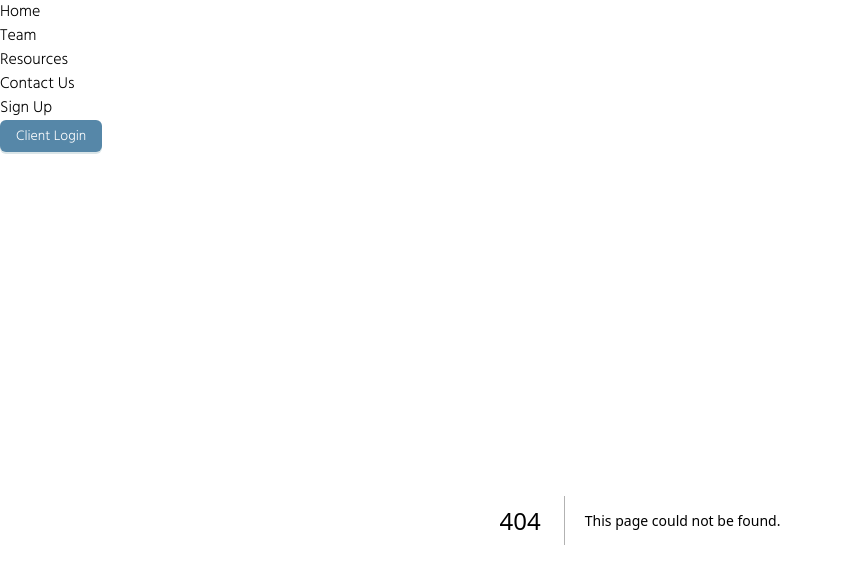
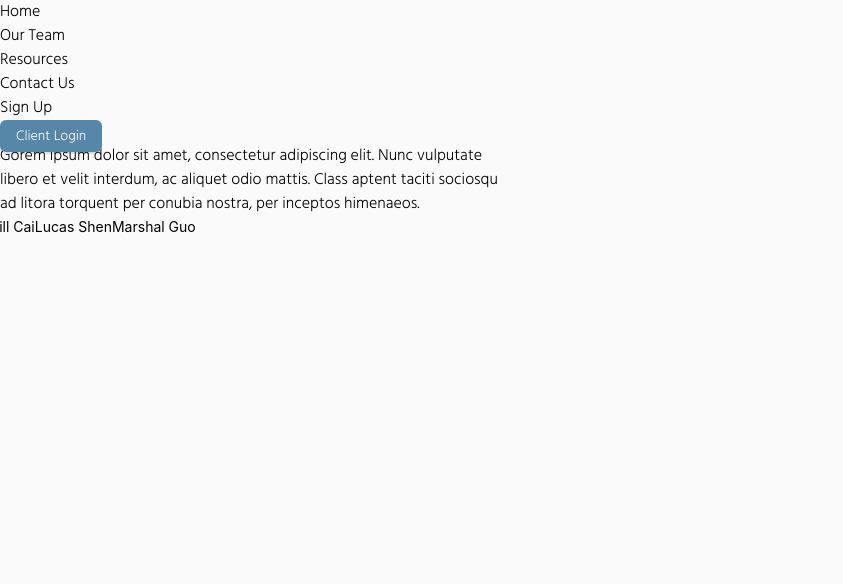
Before and after one commit to jiayishen21/marble, a Next.js app: page /our-team in a window 1280 px wide. Before the commit this address had no page. Shown: the top 584 px of the page, without its empty margins (0-843 px from the left). Built offline with nearby package versions, Linux system fonts and the light colour scheme.

Commit message:
index fixes

```diff
--- a/components/layout/Layout.tsx
+++ b/components/layout/Layout.tsx
@@ -17,7 +17,7 @@ export default function Layout({ children }: PropsWithChildren<any>) {
     style={!blank ? {display:"grid",gridTemplateRows:`${navHeight}px auto 100px`
     }:{display:"grid",gridTemplateRows: "0 100% 100px"}}>
         {/* <div className="absolute top-0 left-0 w-screen h-screen bg-landing z-[-1] pointer-events-none"/> */}
-        <Navbar navRef={navRef} blank={blank}/>
+        <Navbar navRef={navRef} blank={blank} router={router}/>
         <div className="flex h-full overflow-scroll">
             {children}
         </div>
--- a/components/layout/Navbar.tsx
+++ b/components/layout/Navbar.tsx
@@ -1,15 +1,22 @@
-import React, { MutableRefObject } from "react";
+import React, { MutableRefObject, useEffect, useState } from "react";
 import Image from "next/image";
 import Link from "next/link";
 import { PublicNavOptions } from "../../data/NavOptions";
 import { Button } from "antd";
+import { NextRouter } from "next/router";
 
 interface Props{
   navRef:MutableRefObject<any>,
-  blank: boolean
+  blank: boolean,
+  router: NextRouter
 }
 
-export default function Navbar({navRef, blank}:Props) {
+export default function Navbar({navRef, blank, router}:Props) {
+  const [currentRoute, setCurrentRoute] = useState<string>('')
+
+  useEffect(() => {
+    setTimeout(() => {setCurrentRoute(router.asPath)}, 100)
+  }, [router.asPath])
 
   return blank ?
     <nav className="relative px-12 py-4" ref={navRef}>
@@ -47,8 +54,10 @@ export default function Navbar({navRef, blank}:Props) {
             <div key={key}>
               <Link href={opt.route}>
                 <li className="nav-option text-semiblack hover:text-lapis
-                hover:scale-[1.04]
-                transition-all duration-300">{opt.title}</li>
+                transition-all duration-300 px-1"
+                style={{
+                  // fontWeight: currentRoute === opt.route ? 700 : 500
+                }}>{opt.title}</li>
               </Link>
             </div>
           ))}
--- a/data/NavOptions.tsx
+++ b/data/NavOptions.tsx
@@ -15,20 +15,20 @@ const BaseNavOptions:NavOption[] = [
         dropdown: <></>
     },
     {
-        title: "Team",
-        route: "/",
+        title: "Our Team",
+        route: "/our-team",
         icon: "",
         dropdown: <></>
     },
     {
         title: "Resources",
-        route: "/",
+        route: "/resources",
         icon: "",
         dropdown: <></>
     },
     {
         title: "Contact Us",
-        route: "/",
+        route: "/contact",
         icon: "",
         dropdown: <></>
     },
--- /dev/null
+++ b/data/TeamData.tsx
@@ -0,0 +1,70 @@
+type Member = {
+    name:string,
+    image:string,
+    title:string,
+    linkedin?:string,
+    email?:string,
+}
+
+const PrimaryTeamData:Member[] = [
+    {
+        name: "Bill Cai",
+        image: "https://slimescholars.com/assets/secrets/haha.jpeg",
+        title: "Fund Manager",
+    },
+    {
+        name: "Lucas Shen",
+        image: "https://slimescholars.com/assets/secrets/haha.jpeg",
+        title: "Fund Manager",
+    },
+    {
+        name: "Marshal Guo",
+        image: "https://slimescholars.com/assets/secrets/haha.jpeg",
+        title: "Fund Manager",
+    }
+]
+
+const SecondaryTeamData:Member[] = [
+    {
+        name: "John Doe",
+        image: "https://slimescholars.com/assets/secrets/haha.jpeg",
+        title: "Role",
+    },
+    {
+        name: "John Doe",
+        image: "https://slimescholars.com/assets/secrets/haha.jpeg",
+        title: "Role",
+    },
+    {
+        name: "John Doe",
+        image: "https://slimescholars.com/assets/secrets/haha.jpeg",
+        title: "Role",
+    },
+    {
+        name: "John Doe",
+        image: "https://slimescholars.com/assets/secrets/haha.jpeg",
+        title: "Role",
+    },
+    {
+        name: "John Doe",
+        image: "https://slimescholars.com/assets/secrets/haha.jpeg",
+        title: "Role",
+    },
+    {
+        name: "John Doe",
+        image: "https://slimescholars.com/assets/secrets/haha.jpeg",
+        title: "Role",
+    },
+    {
+        name: "John Doe",
+        image: "https://slimescholars.com/assets/secrets/haha.jpeg",
+        title: "Role",
+    },
+    {
+        name: "John Doe",
+        image: "https://slimescholars.com/assets/secrets/haha.jpeg",
+        title: "Role",
+    },
+]
+
+export {PrimaryTeamData, SecondaryTeamData}
--- /dev/null
+++ b/pages/contact.tsx
@@ -0,0 +1,3 @@
+export default function Contact(){
+
+}
--- /dev/null
+++ b/pages/our-team.tsx
@@ -0,0 +1,26 @@
+import { PrimaryTeamData, SecondaryTeamData } from "../data/TeamData"
+import { Row, Col, Image, Divider } from "antd"
+
+export default function Team(){
+    return(
+        <main className="flex flex-col gap-12 px-20 pt-20 text-semiblack">
+            <div className="font-bold text-6xl">
+                Meet our Team
+            </div>
+            <div className="text-2xl">
+                Gorem ipsum dolor sit amet, consectetur adipiscing elit. Nunc vulputate <br/>
+                libero et velit interdum, ac aliquet odio mattis. Class aptent taciti sociosqu <br/>
+                ad litora torquent per conubia nostra, per inceptos himenaeos.
+            </div>
+            <Row gutter={[20, 20]}>
+                {PrimaryTeamData.map((person, key) => {
+                    return (
+                        <div key={key}>
+                            {person.name}
+                        </div>
+                    )
+                })}
+            </Row>
+        </main>
+    )
+}
--- /dev/null
+++ b/pages/resources.tsx
@@ -0,0 +1,3 @@
+export default function Resources(){
+
+}
```
Also changed, not shown: pages/index.tsx (+8 -6 lines).
